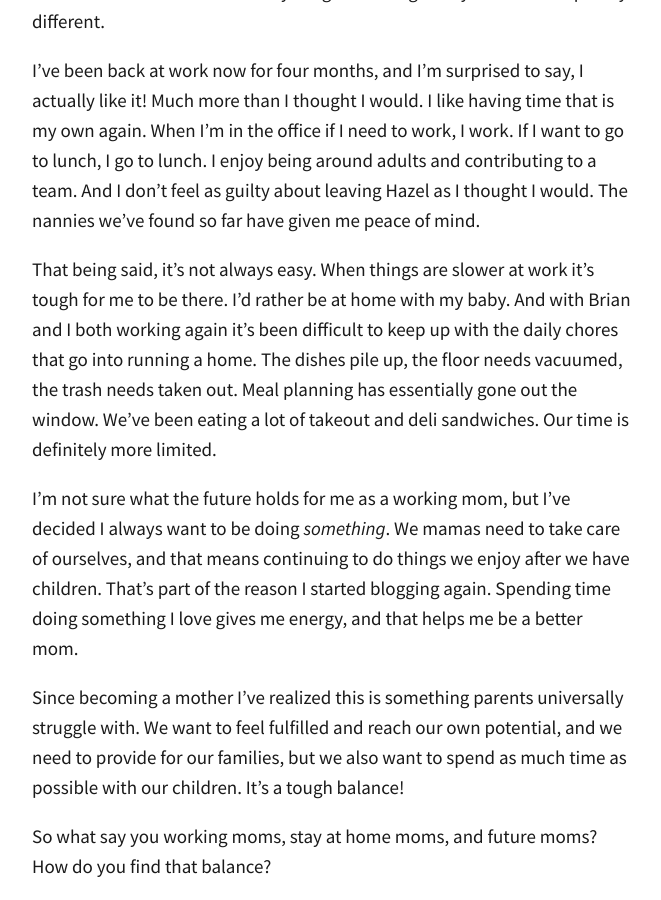
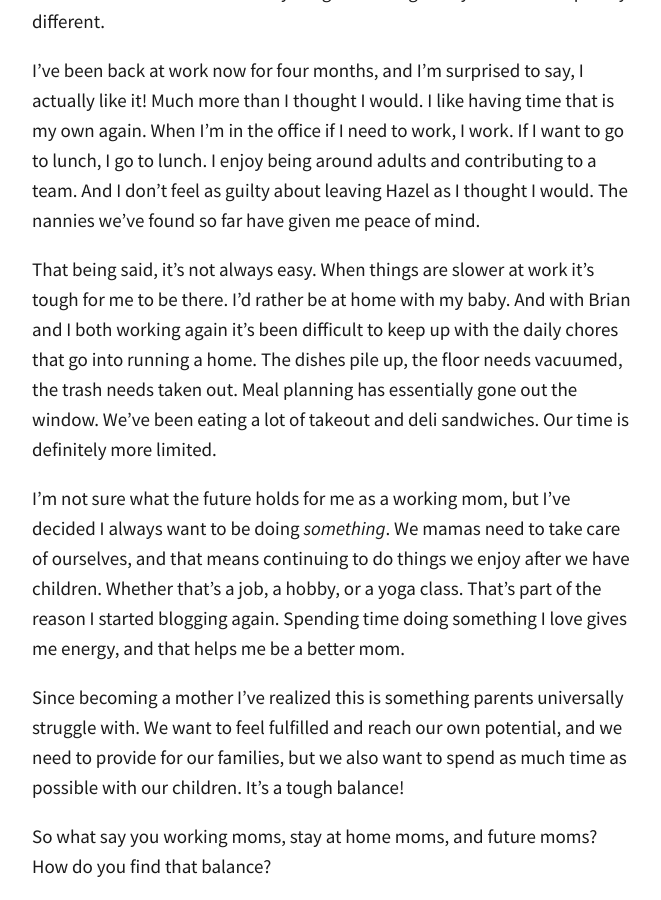
Before and after one commit to totiffany/totiffany.github.io, a Jekyll site: the page built from _posts/2018-01-24-Being-A-Working-Mom.md, in a window 1280 px wide and 900 px high, scrolled down 1332 px. Shown: the whole window, without its empty margins (308-969 px from the left). Built offline with Jekyll 4.4.1, drawn with Linux system fonts in a browser that asks for light colours; our own code applies the rules of GitHub Pages for plain Markdown files.

Commit message:
Update 2018-01-24-Being-A-Working-Mom.md

```diff
--- a/_posts/2018-01-24-Being-A-Working-Mom.md
+++ b/_posts/2018-01-24-Being-A-Working-Mom.md
@@ -18,7 +18,7 @@ I've been back at work now for four months, and I'm surprised to say, I actually
 
 That being said, it's not always easy. When things are slower at work it's tough for me to be there. I'd rather be at home with my baby. And with Brian and I both working again it's been difficult to keep up with the daily chores that go into running a home. The dishes pile up, the floor needs vacuumed, the trash needs taken out. Meal planning has essentially gone out the window. We've been eating a lot of takeout and deli sandwiches. Our time is definitely more limited.
 
-I'm not sure what the future holds for me as a working mom, but I've decided I always want to be doing _something_. We mamas need to take care of ourselves, and that means continuing to do things we enjoy after we have children. That's part of the reason I started blogging again. Spending time doing something I love gives me energy, and that helps me be a better mom.
+I'm not sure what the future holds for me as a working mom, but I've decided I always want to be doing _something_. We mamas need to take care of ourselves, and that means continuing to do things we enjoy after we have children. Whether that's a job, a hobby, or a yoga class. That's part of the reason I started blogging again. Spending time doing something I love gives me energy, and that helps me be a better mom.
 
 Since becoming a mother I've realized this is something parents universally struggle with. We want to feel fulfilled and reach our own potential, and we need to provide for our families, but we also want to spend as much time as possible with our children. It's a tough balance!
 
```
